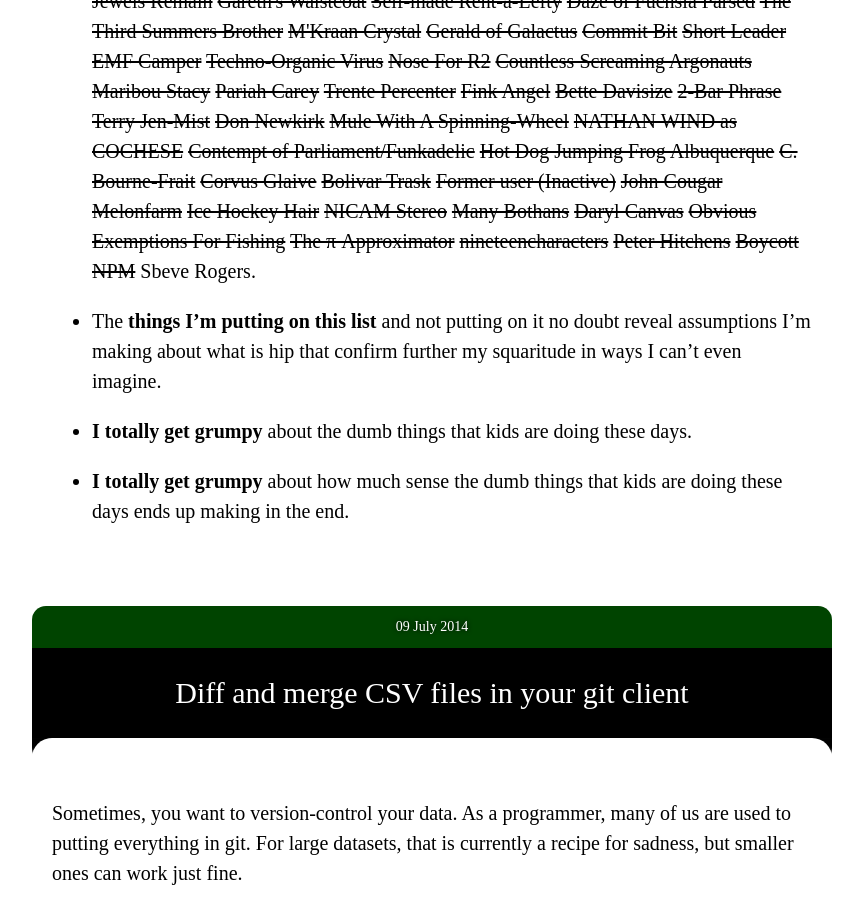
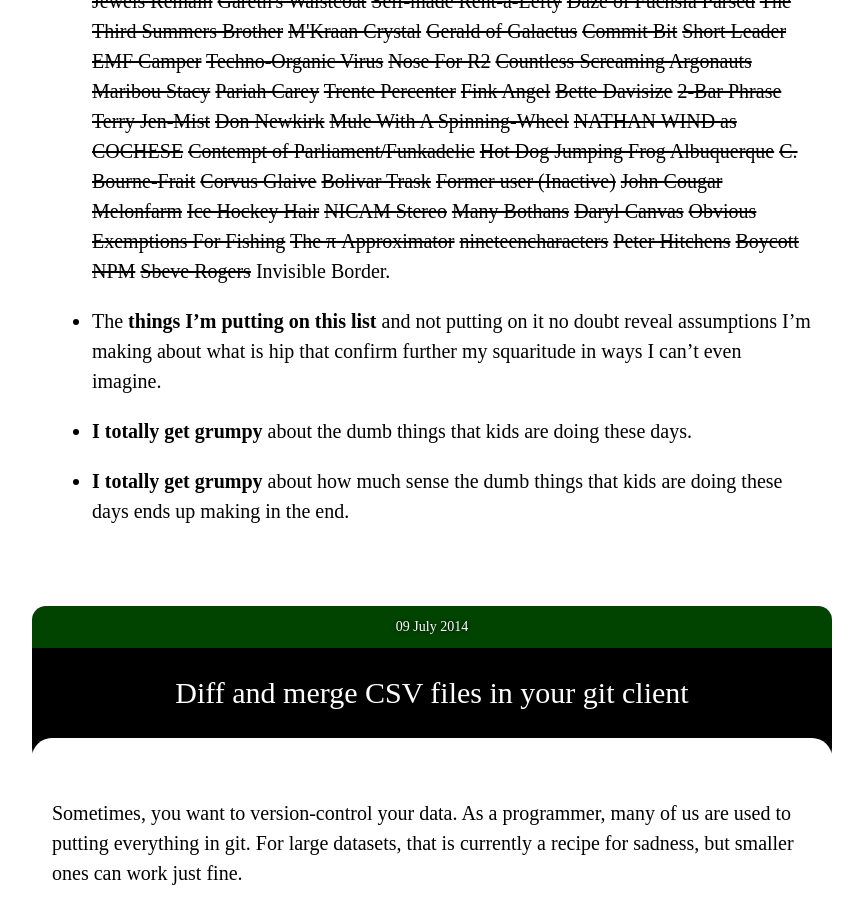
Before and after one commit to paulfitz/paulfitz.github.io, a Jekyll site: the page built from index.html, in a window 1280 px wide and 900 px high, scrolled down 20946 px. Shown: the whole window, without its empty margins (208-1071 px from the left). Built offline with Jekyll 4.4.1, drawn with Linux system fonts in a browser that asks for light colours; nearby versions of some CDN libraries.

Commit message:
more pike

```diff
--- a/_data/pikes.json
+++ b/_data/pikes.json
@@ -193,5 +193,6 @@
   "nineteencharacters",
   "Peter Hitchens",
   "Boycott NPM",
-  "Sbeve Rogers"
+  "Sbeve Rogers",
+  "Invisible Border"
 ]
```
